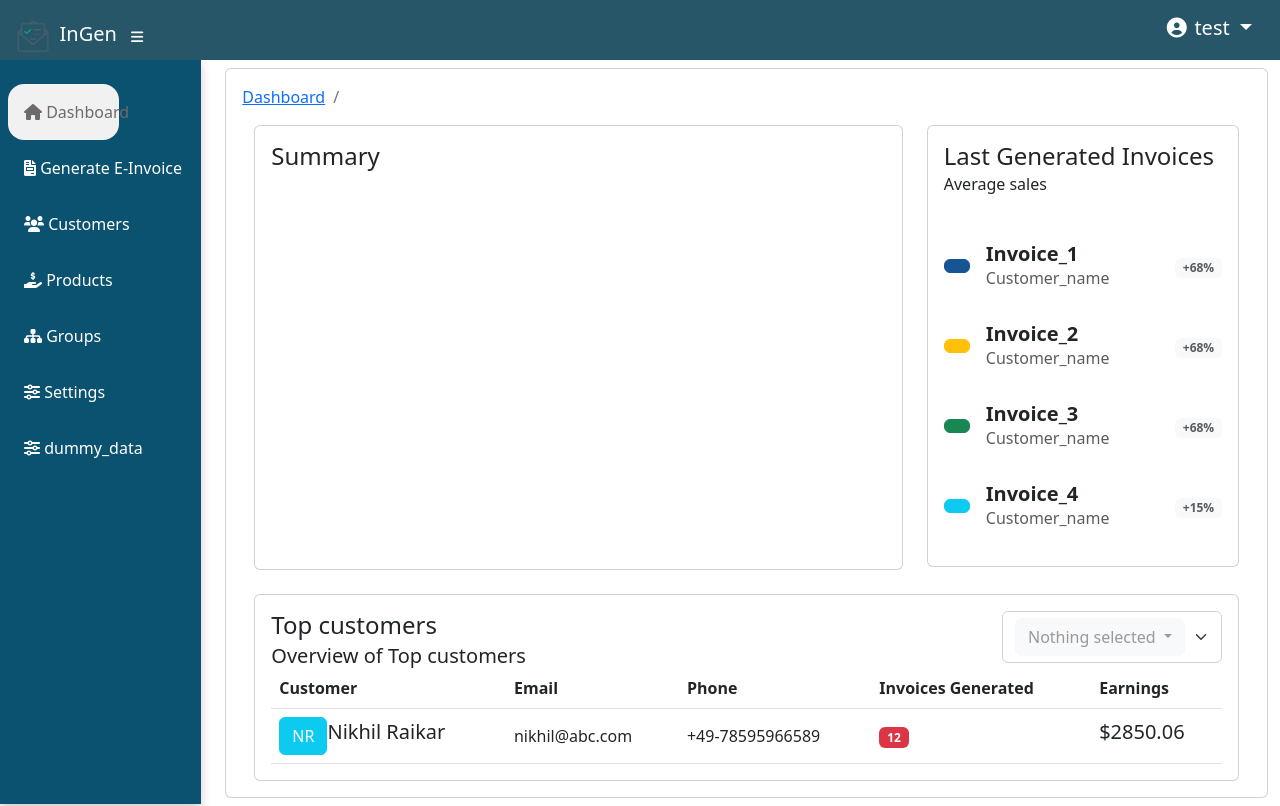
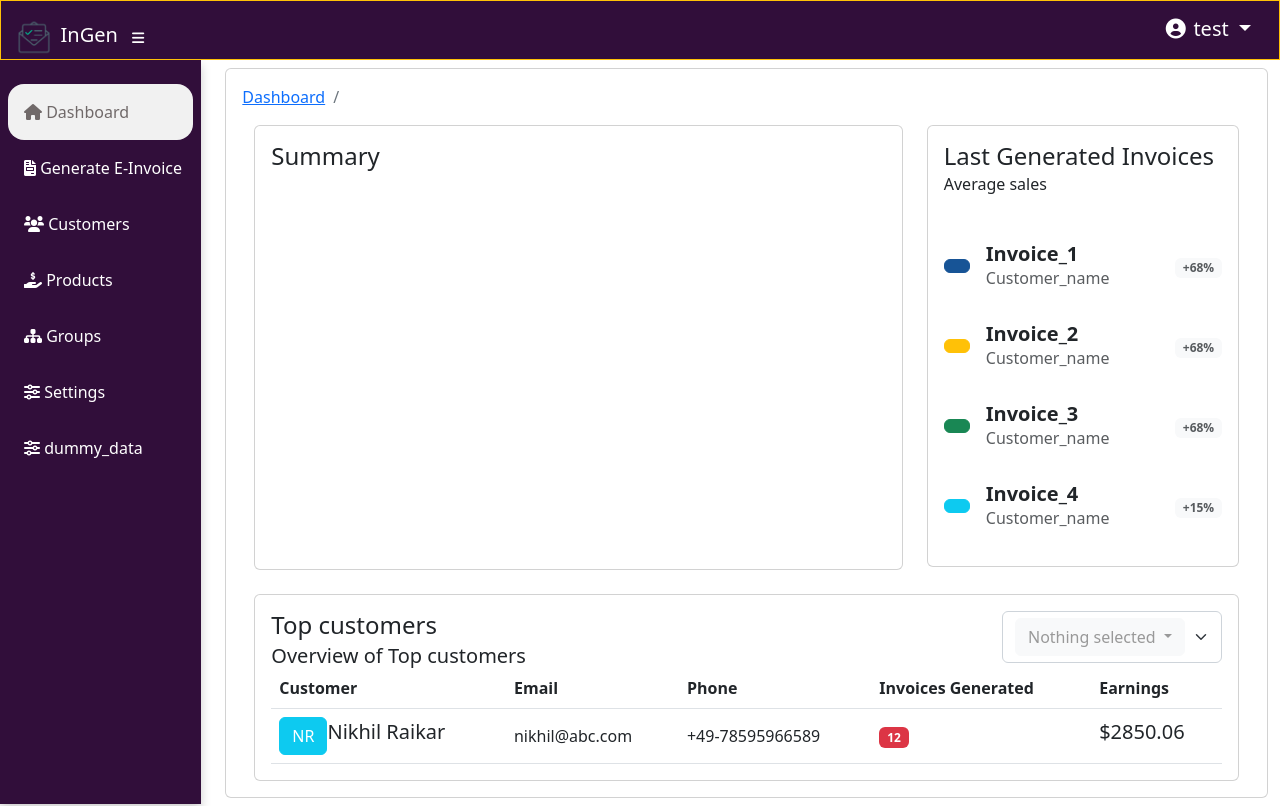
Before and after one commit to NikhilRaikar17/e-invoice, a Flask app: page /dashboard in a window 1280 px wide. Run offline with Flask 2, Linux system fonts and the light colour scheme; a user stored in the database is signed in; some libraries are stand-ins or nearby versions.

Commit message:
color tweak

```diff
--- a/e_invoice/static/css/login.css
+++ b/e_invoice/static/css/login.css
@@ -8,7 +8,7 @@
 }
 .login {
   min-height: 100%;
-  background-color: #373756;
+  background-color: hsl(288, 62%, 14%);
 }
 .modal-login {
   color: #636363;
--- a/e_invoice/static/css/sb-admin.css
+++ b/e_invoice/static/css/sb-admin.css
@@ -132,7 +132,7 @@ body.fixed-nav.sidebar-toggled #content-wrapper {
 
 .sidebar {
   /* background-color: #373756; */
-  background-color: hsl(198, 83%, 24%);
+  background-color: hsl(288, 62%, 14%);
   border-radius: 12px solid black !important;
   min-height: calc(100vh - 56px);
   padding: 1.5em .5em .5em;
--- a/e_invoice/templates/navigation.html
+++ b/e_invoice/templates/navigation.html
@@ -1,4 +1,4 @@
-<nav class="navbar navbar-dark static-top" style="height: 60px;background-color:hsl(196, 45%, 28%);">
+<nav class="navbar navbar-dark static-top border border-bottom-4 border-warning" style="height: 60px;background-color:hsl(288, 62%, 14%);">
     <div class="container-fluid" >
       <a class="navbar-brand" href="/">
         <img src="{{ url_for('static',filename='images/apl.png') }}" style="height: 40px;color:rgb(168, 28, 28)" alt="e-invoice"/>
--- a/e_invoice/templates/sidebar.html
+++ b/e_invoice/templates/sidebar.html
@@ -1,6 +1,6 @@
-<ul class="sidebar navbar-nav ">
+<ul class="sidebar navbar-nav">
   <li class="nav-item  {% if 'dashboard' in request.url %} border-5 rounded-4 active {% endif %}"
-  {% if 'dashboard' in request.url %} style="background-color:rgb(241, 241, 241);width: 60%;" {% endif %}>
+  {% if 'dashboard' in request.url %} style="background-color:rgb(241, 241, 241);width: 100%;" {% endif %}>
       <a class="nav-link" href="{{ url_for('dashboard') }}">
         <i class="fa-solid fa-house"></i>
         <span>Dashboard</span>
@@ -15,7 +15,7 @@
       </a>
     </li> -->
     <li class="nav-item  {% if 'generate_invoice' in request.url %} border-5 rounded-4 active {% endif %}"
-        {% if 'generate_invoice' in request.url %} style="background-color:rgb(241, 241, 241);width: 60%;" {% endif %}>
+        {% if 'generate_invoice' in request.url %} style="background-color:rgb(241, 241, 241);width: 100%;" {% endif %}>
       <a class="nav-link" href="{{ url_for('generate_invoice') }}">
         <i class="fas fa-file-invoice"></i>
         <span>Generate E-Invoice</span>
@@ -24,7 +24,7 @@
 
 
     <li class="nav-item {% if 'manage_customers' in request.url %} border-5 rounded-4 active {% endif %}"
-        {% if 'manage_customers' in request.url %} style="background-color:rgb(241, 241, 241);width: 60%;" {% endif %}>
+        {% if 'manage_customers' in request.url %} style="background-color:rgb(241, 241, 241);width: 100%;" {% endif %}>
       <a class="nav-link" href="{{ url_for('manage_customers') }}">
         <i class="fa-solid fa-users"></i>
         <span>Customers</span>
```
